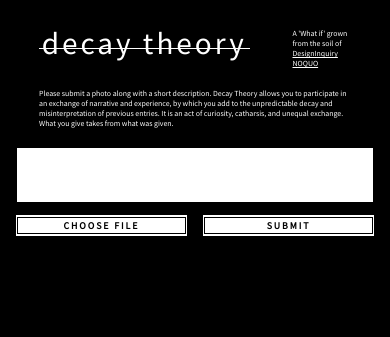
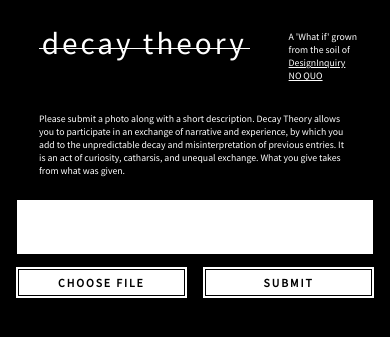
Before and after one commit to gbrixey/decay, a Flask app: page / in a window 390 px wide. Shown: the top 337 px of the page. Run offline with Flask 2, Linux system fonts and the light colour scheme; data that the repository does not hold is empty; some libraries are stand-ins or nearby versions.

Commit message:
Crop uploaded images
Also make further tweaks to mobile layout

```diff
--- a/flask_app.py
+++ b/flask_app.py
@@ -102,6 +102,7 @@ def submit_image():
     # Rotate/resize image if necessary
     image = rotate_image_if_necessary(image)
     image = resize_image_if_necessary(image)
+    image = crop_image_if_necessary(image)
     filename = random_jpeg_filename()
     path = os.path.join(UPLOAD_FOLDER, filename)
     image.save(path, quality = 50, optimize = True)
--- a/static/css/decay.css
+++ b/static/css/decay.css
@@ -174,8 +174,8 @@ p.description {
 
     div.intro-container {
         grid-template-columns: 100%;
-        grid-template-rows: 55% 45%;
-        height: 63vw;
+        grid-template-rows: 60% 40%;
+        height: 80vw;
     }
 
     h1.intro-title {
@@ -186,15 +186,15 @@ p.description {
     }
 
     p.intro-subtitle {
-        font-size: 2vw;
+        font-size: 2.5vw;
         top: -5vw;
-        left: 75vw;
-        width: 16vw;
+        left: 74vw;
+        width: 20vw;
     }
 
     p.intro-text {
-        font-size: 2vw;
-        top: -2vw;
+        font-size: 2.5vw;
+        top: 0vw;
         left: 10vw;
         width: 80vw;
     }
@@ -204,7 +204,7 @@ p.description {
     }
 
     textarea.description {
-        font-size: 16pt;
+        font-size: calc(16px + 1vw);
         padding: 1vw;
         margin: 3vw 4vw 3vw 4vw;
         height: 12vw;
@@ -217,17 +217,17 @@ p.description {
     }
 
     label.image-form {
-        font-size: 2.5vw;
+        font-size: 3vw;
         letter-spacing: 0.5vw;
-        padding: 1vw 2vw 1vw 2vw;
+        padding: 2vw;
         width: 40vw;
     }
 
     label.image-form:before {
-        top: 0.4vw;
-        left: 0.4vw;
-        right: 0.4vw;
-        bottom: 0.4vw;
+        top: 0.5vw;
+        left: 0.5vw;
+        right: 0.5vw;
+        bottom: 0.5vw;
     }
 
     div.content-row {
@@ -235,13 +235,13 @@ p.description {
     }
 
     div.row-description-container {
-        margin: 3vw 4vw auto 4vw;
+        margin: 3vw 4vw auto 0vw;
         padding: 2vw;
         max-height: 23vw;
     }
 
     p.description {
-        font-size: 2vw;
+        font-size: 2.5vw;
         max-height: 23vw;
     }
 }
@@ -306,7 +306,7 @@ p.description {
         letter-spacing: 2px;
         padding: 10px 20px 10px 20px;
         margin-bottom: 30px;
-        width: 130px;
+        width: 150px;
     }
 
     label.image-form:before {
--- a/templates/index.html
+++ b/templates/index.html
@@ -13,7 +13,7 @@
           <h1 class="intro-title">decay theory</h1>
           <p class="intro-subtitle">
             <a href="https://designinquiry.net/projects/no-quo/" class="intro-subtitle-link">
-              A 'What if' grown from the soil of <u>DesignInquiry NOQUO</u>
+              A 'What if' grown from the soil of <u>DesignInquiry NO&nbsp;QUO</u>
             </a>
           </p>
           <p class="intro-text">
```
Also changed, not shown: util.py (+20 -0 lines).
